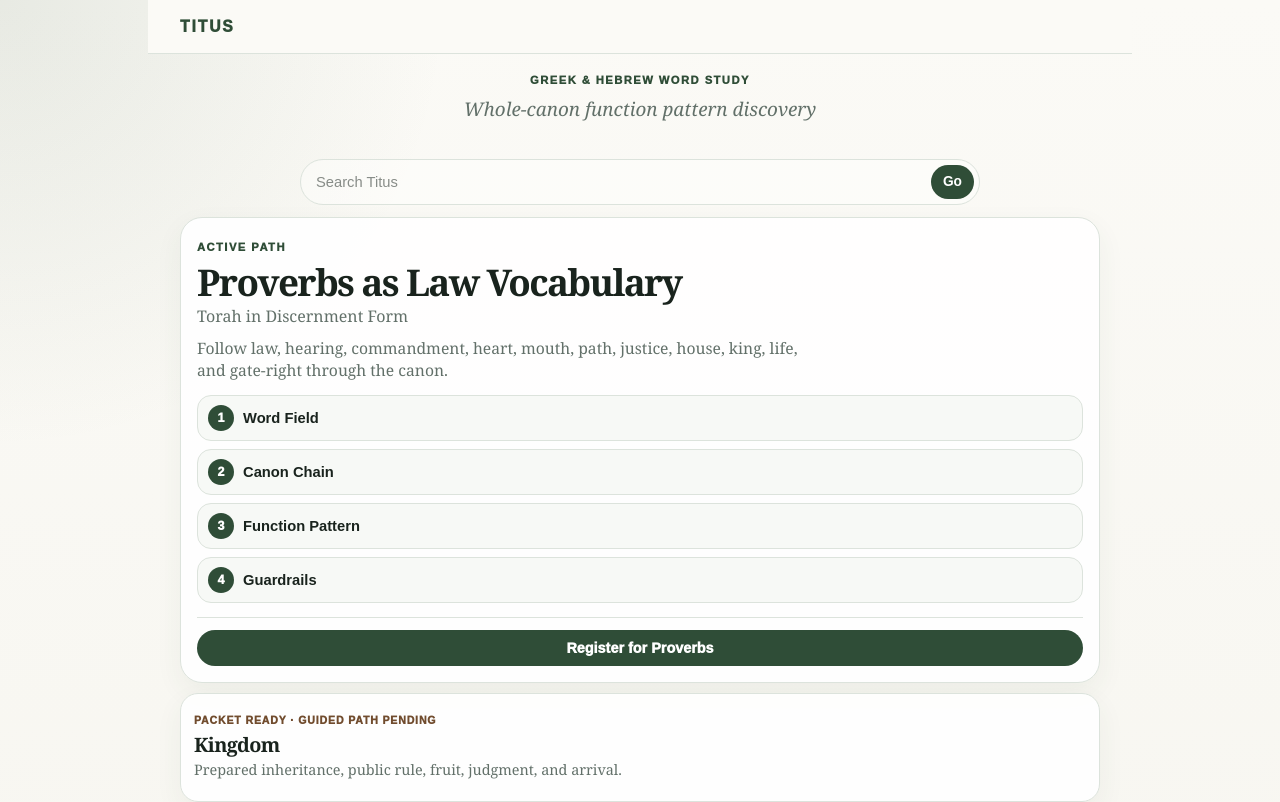
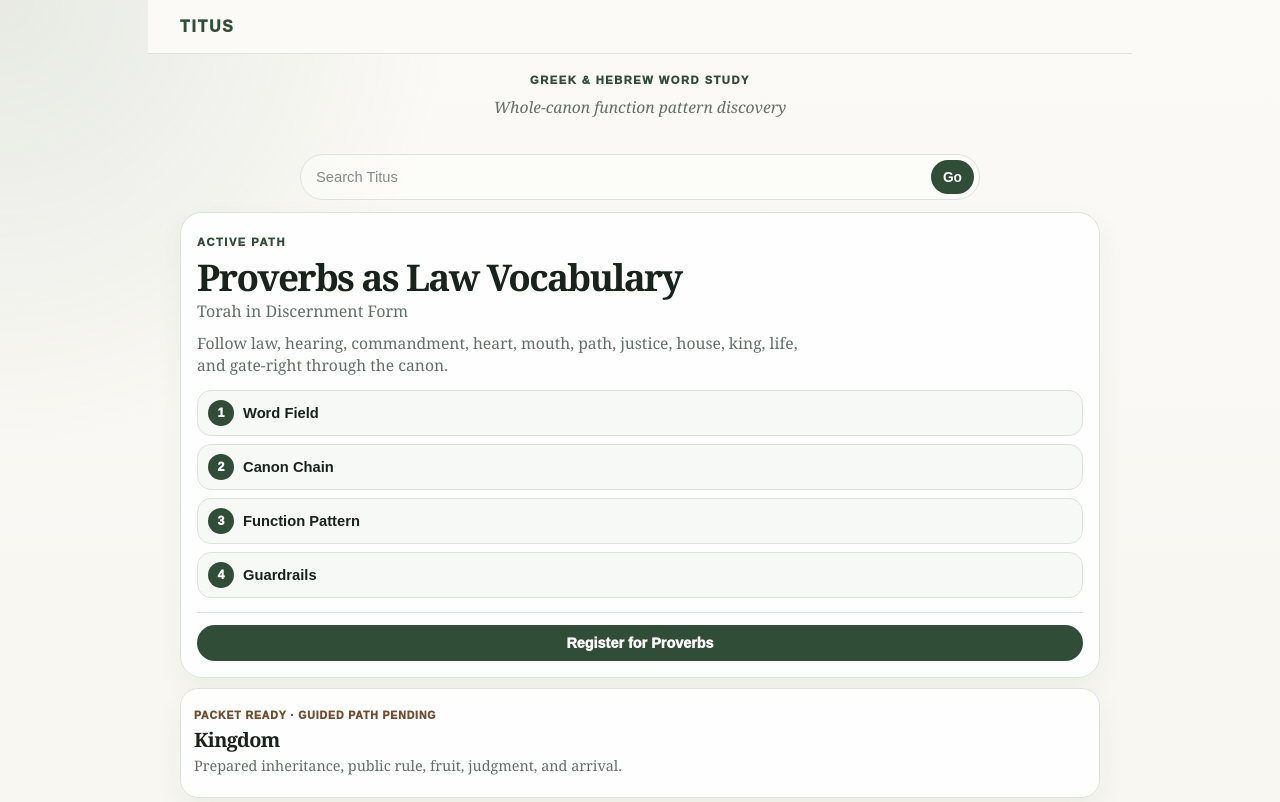
Before and after one commit to optical-lift/titus, a Next.js app: page / in a window 1280 px wide. Shown: the top 802 px of the page. Built offline with nearby package versions, Linux system fonts and the light colour scheme.

Commit message:
Reduce homepage subtitle size

```diff
--- a/app/globals.css
+++ b/app/globals.css
@@ -1554,3 +1554,23 @@ ol {
     font-size: 1.05rem;
   }
 }
+
+
+/* Homepage subtitle final size override */
+
+.compact-intro > div > p:not(.compact-eyebrow) {
+  max-width: 560px;
+  margin-top: 8px;
+  margin-left: auto;
+  margin-right: auto;
+  color: var(--muted);
+  font-size: 0.98rem !important;
+  font-style: italic;
+  line-height: 1.32;
+}
+
+@media (max-width: 720px) {
+  .compact-intro > div > p:not(.compact-eyebrow) {
+    font-size: 0.96rem !important;
+  }
+}
```
